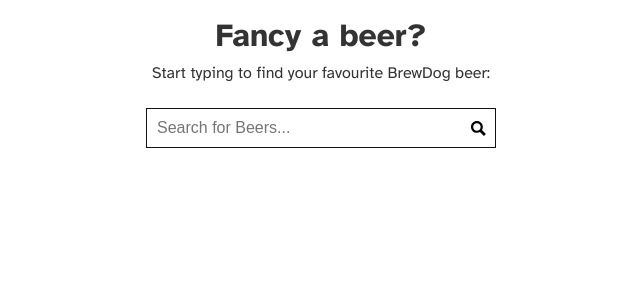
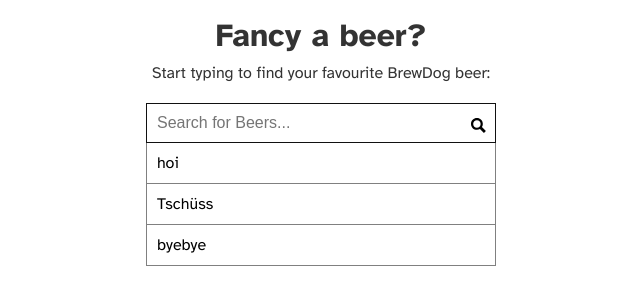
Before and after one commit to krrli/BeerBeerBeer, an Angular app: page / in a window 1280 px wide. Shown: the top 304 px of the page, without its empty margins (319-959 px from the left). Built offline with nearby package versions, Linux system fonts and the light colour scheme.

Commit message:
added pseudo result list to beer search component

```diff
--- a/src/app/beer-search/beer-search.component.html
+++ b/src/app/beer-search/beer-search.component.html
@@ -23,6 +23,11 @@
       </svg>
     </label>
 
+    <ul class="search-result">
+      <li *ngFor="let beer of beers$">
+        <span> {{ beer }} </span>
+      </li>
+    </ul>
 
   <p>{{ searchTerm }}</p>
 </div>
--- a/src/app/beer-search/beer-search.component.scss
+++ b/src/app/beer-search/beer-search.component.scss
@@ -1,4 +1,5 @@
 .search-container {
+  display: block;
   padding-top: 20px;
   width: 350px;
   position:relative;
@@ -11,6 +12,12 @@
   transition: .3s border;
   display:inline-block;
   height:40px;
+  display: block;
+}
+
+
+.search-box:focus {
+  outline: #336699 auto 1px;
 }
 
 .search-box:hover{
@@ -23,5 +30,31 @@ svg {
   position:absolute;
   display:inline-block;
   left:325px;
-  top:38px;
+  top:35px;
 }
+
+/* ***** */
+li {
+  list-style-type: none;
+}
+.search-result li span {
+  border-bottom: 1px solid gray;
+  border-left: 1px solid gray;
+  border-right: 1px solid gray;
+  display: inline-block;
+  width: 100%;
+  padding: 10px;
+  box-sizing: border-box;
+  text-decoration: none;
+  color: black;
+}
+
+.search-result li span:hover {
+  background-color: lavender;
+  color: white;
+}
+
+ul.search-result {
+  margin-top: 0;
+  padding-left: 0;
+}
--- a/src/app/beer-search/beer-search.component.ts
+++ b/src/app/beer-search/beer-search.component.ts
@@ -7,6 +7,8 @@ import { Component } from '@angular/core';
 })
 export class BeerSearchComponent {
   searchTerm = "";
+  beers$: Array<String> = new Array("hoi", "Tschüss", "byebye");
+
 
   onKeydown($event: Event) {
     console.log('key down');
--- a/src/styles.scss
+++ b/src/styles.scss
@@ -5,6 +5,4 @@
 input[type=text] {
   font-size: 16px;
   padding: 10px;
-  margin: 5px 0; // add top and bottom margin
-
 }
```
